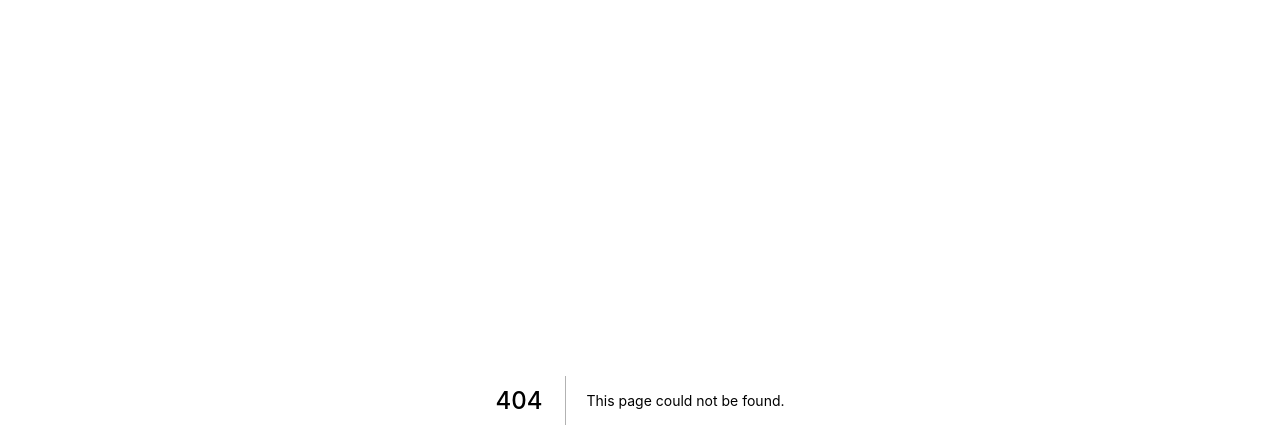
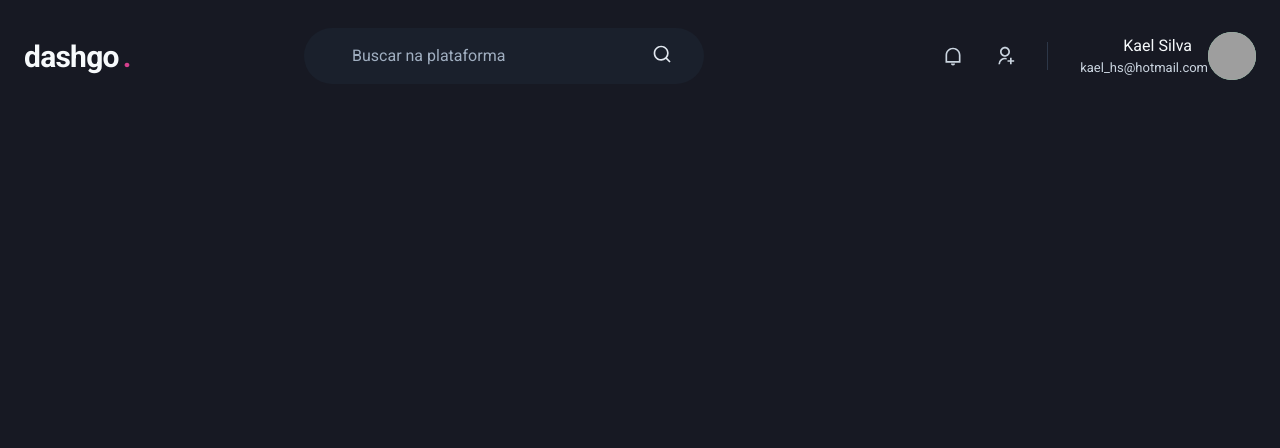
Before and after one commit to KaelHS/dashgo, a Next.js app: page /dashboard in a window 1280 px wide. Before the commit this address had no page. Shown: the top 448 px of the page. Built offline with nearby package versions, Linux system fonts and the light colour scheme; grey boxes are pictures that could not be loaded.

Commit message:
Header component

```diff
--- a/package.json
+++ b/package.json
@@ -19,6 +19,7 @@
     "next": "11.0.0",
     "react": "17.0.2",
     "react-dom": "17.0.2",
+    "react-icons": "^4.2.0",
     "typescript": "^4.3.4"
   },
   "devDependencies": {
--- /dev/null
+++ b/src/components/Header.tsx
@@ -0,0 +1,81 @@
+import { Flex, Text, Input, Icon, HStack, Box, Avatar } from '@chakra-ui/react';
+import { RiNotificationLine, RiSearchLine, RiUserAddLine } from 'react-icons/ri';
+
+export function Header() {
+    return(
+        <Flex
+            as="header"
+            w="100%"
+            maxWidth={1480}
+            h="20"
+            mx="auto"
+            mt="4"
+            px="6"
+            align="center">
+
+            <Text
+                fontSize="3xl"
+                fontWeight="bold"
+                letterSpacing="tight"
+                w="64"
+                >dashgo
+                    <Text
+                        as="span"
+                        color="pink.500"
+                        ml="1">.</Text>
+            </Text>
+
+            <Flex
+                as="label"
+                flex="1"
+                py="4"
+                px="8"
+                ml="6"
+                maxWidth={400}
+                alignSelf="center"
+                color="gray.200"
+                position="relative"
+                bg="gray.800"
+                borderRadius="full"
+            >
+                <Input
+                    color="gray.50"
+                    variant="unstyled"
+                    placeholder="Buscar na plataforma"
+                    _placeholder={{color: 'gray.400'}}
+                    px="4"
+                    mr="4"
+                />
+                <Icon
+                    as={RiSearchLine}
+                    fontSize="20"
+                    />
+
+            </Flex>
+
+            <Flex
+                align="center"
+                ml="auto">
+                <HStack
+                    spacing="8"
+                    mx="8"
+                    pr="8"
+                    py="1"
+                    color="gray.300"
+                    borderRightWidth={1}
+                    borderColor="gray.700" >
+                    <Icon as={RiNotificationLine} fontSize="20"/>
+                    <Icon as={RiUserAddLine} fontSize="20"/>
+                </HStack>
+
+            <Flex align="center">
+                <Box>
+                    <Text mr="4" textAlign="right">Kael Silva</Text>
+                    <Text color="gray.300" fontSize="small">kael_hs@hotmail.com</Text>
+                </Box>
+                <Avatar size="md" name="Kael Silva" src="https://github.com/KaelHS.jpg"/>
+            </Flex>
+            </Flex>
+        </Flex>
+    );
+}
--- /dev/null
+++ b/src/pages/dashboard.tsx
@@ -0,0 +1,7 @@
+import { Header } from "../components/Header";
+
+export default function Dashboard() {
+    return(
+        <Header />
+    );
+}
--- a/src/pages/index.tsx
+++ b/src/pages/index.tsx
@@ -7,7 +7,7 @@
       w="100vh"
       h="100vh"
       align="center"
-      justify="center"
+      justifyContent="center"
       >
         <Flex
           as="form"
```
Also changed, not shown: 1 other file (tests, documents, lock files or other folders).
